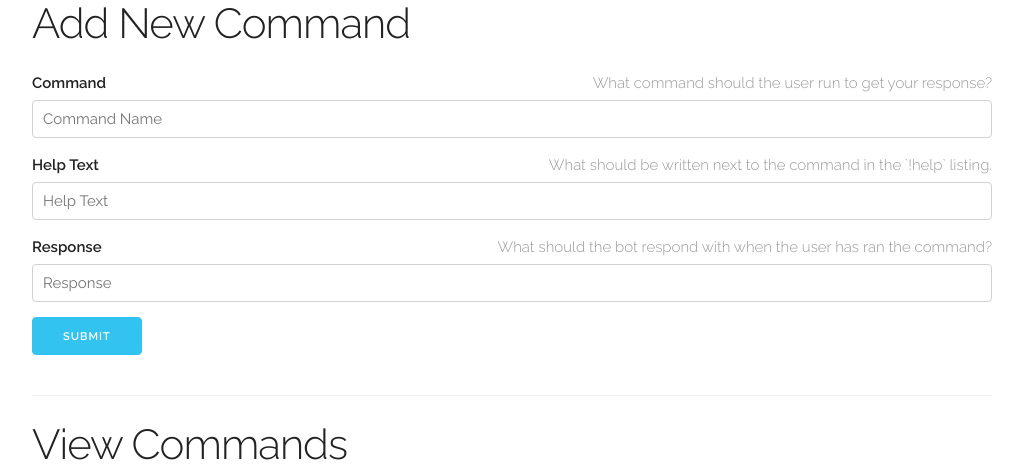
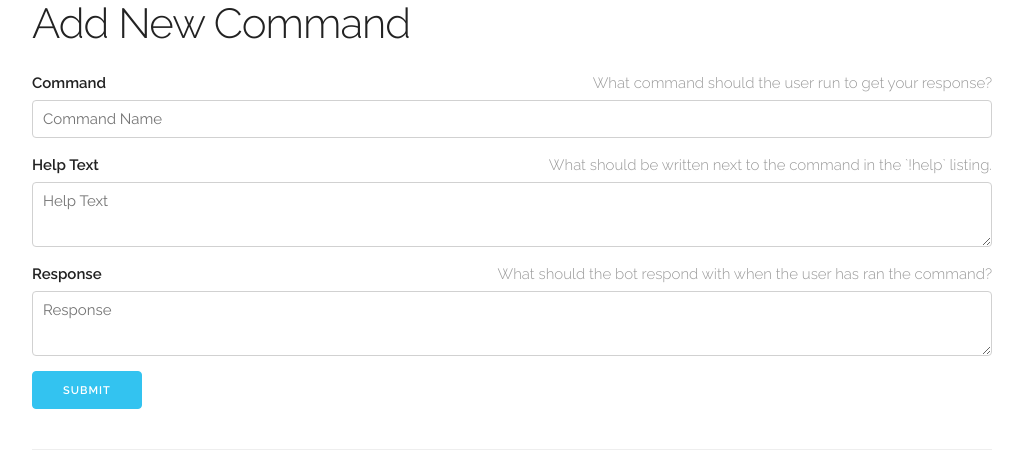
Before and after one commit to RelaySC/command-repository, a Flask app: page / in a window 1280 px wide. Shown: the part 321-796 px from the top of the page, without its empty margins (128-1151 px from the left). Run offline with Flask 2, Linux system fonts and the light colour scheme; data that the repository does not hold is empty.

Commit message:
Switched to textareas.

```diff
--- a/templates/index.html
+++ b/templates/index.html
@@ -32,6 +32,10 @@
                 color: #999;
                 float: right;
             }
+
+            textarea {
+                resize: vertical;
+            }
         </style>
     </head>
     <body>
@@ -55,12 +59,12 @@
                         Help Text
                         <span class="subtitle">What should be written next to the command in the `!help` listing.</span>
                     </label>
-                    <input class="u-full-width" type="text" name="help_text" placeholder="Help Text" required></input>
+                    <textarea class="u-full-width" type="text" name="help_text" placeholder="Help Text" required></textarea>
                     <label for="response">
                         Response
                         <span class="subtitle">What should the bot respond with when the user has ran the command?</span>
                     </label>
-                    <input class="u-full-width" type="text" name="response" placeholder="Response" required></input>
+                    <textarea class="u-full-width" type="text" name="response" placeholder="Response" required></textarea>
                     <input class="button-primary" type="submit" value="Submit"></input>
                 </form>
             </div>
```
